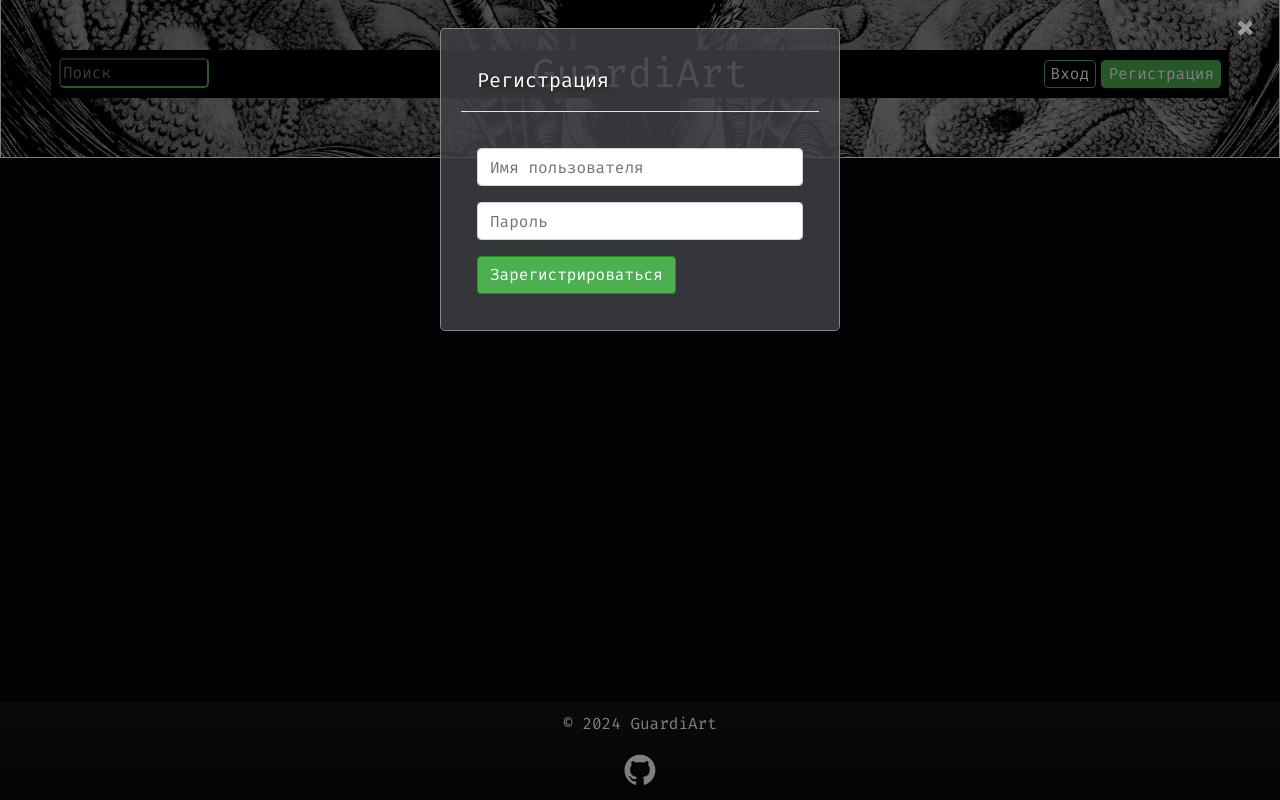
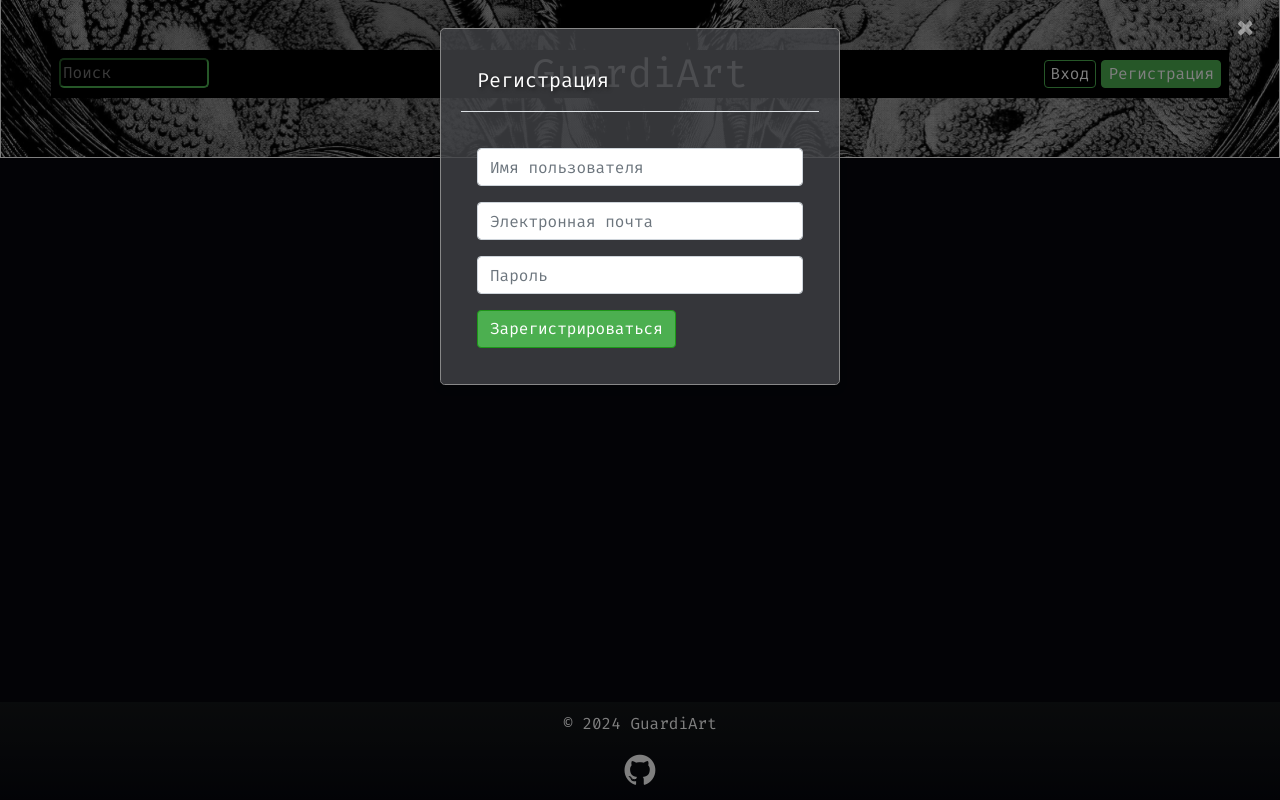
Before and after one commit to Kramedart86/PhotoGallery, a Flask app: page /register in a window 1280 px wide, after a click on "Регистрация". Run offline with Flask 3, Linux system fonts and the light colour scheme; data comes from the database, SQL or seed files in the repository; some libraries are stand-ins or nearby versions.

Commit message:
Add email input

```diff
--- a/templates/modals/register_modal.html
+++ b/templates/modals/register_modal.html
@@ -14,6 +14,9 @@
                         <input type="text" class="form-control" id="registerUsername" name="username" minlength="4" maxlength="12" placeholder="Имя пользователя" required>
                     </div>
                     <div class="form-group">
+                        <input type="email" class="form-control" id="registerEmail" name="email" placeholder="Электронная почта" required>
+                    </div>
+                    <div class="form-group">
                         <input type="password" class="form-control" id="registerPassword" name="password" minlength="4"  placeholder="Пароль" required>
                     </div>
                     <button type="submit" class="btn btn-primary-modal">Зарегистрироваться</button>
```
